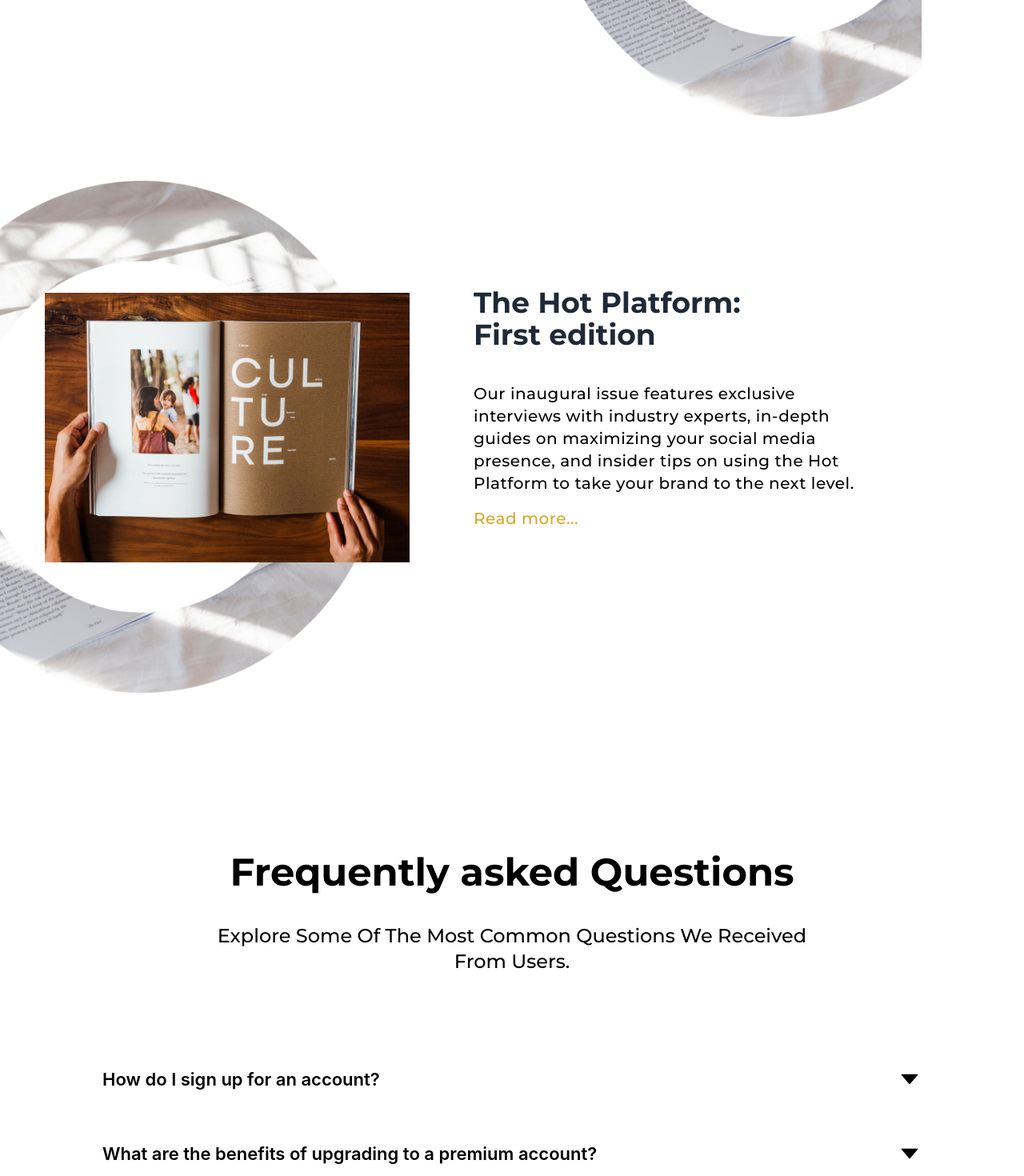
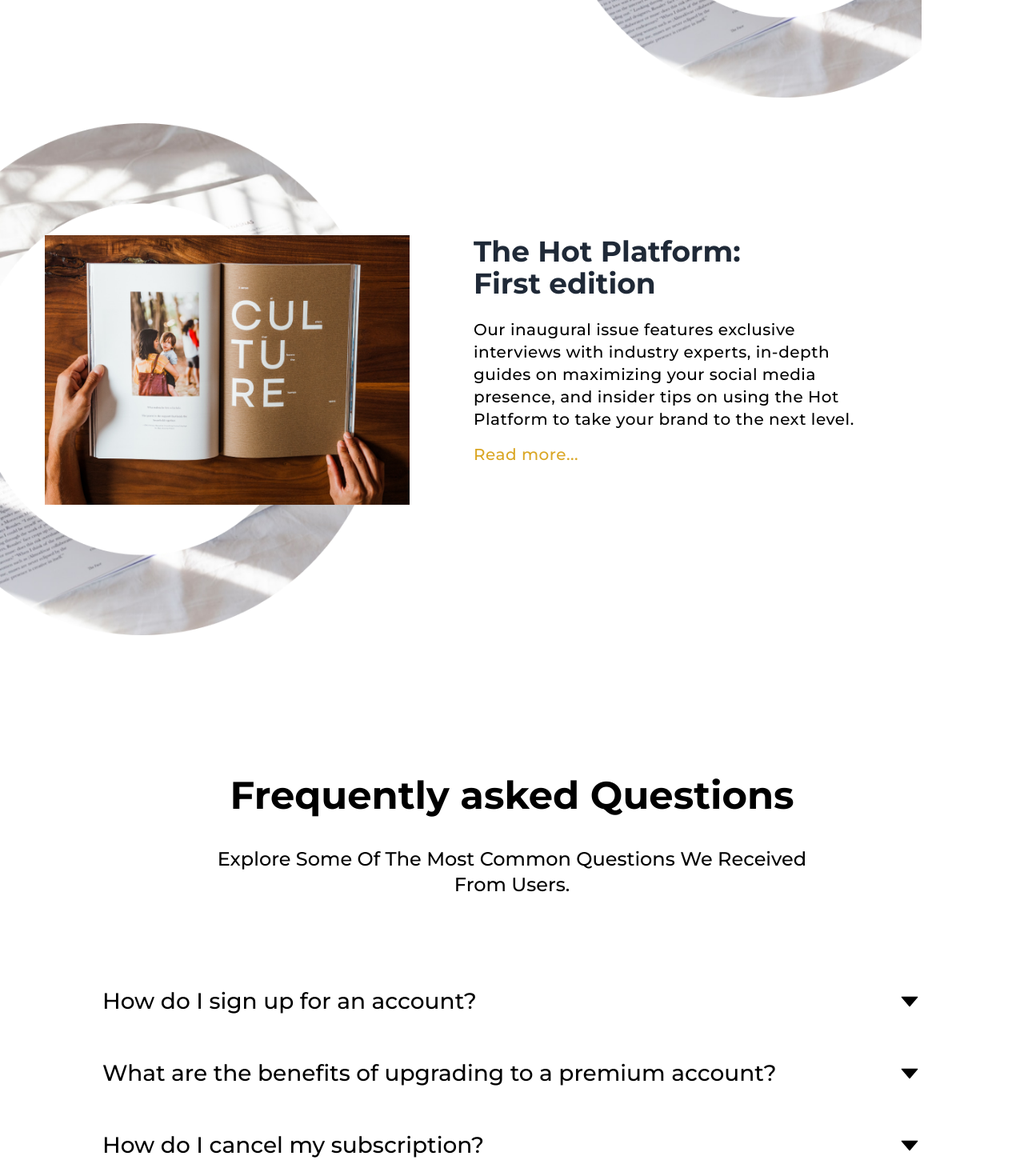
Before and after one commit to Yared-betsega/landing-page, a React (Create React App) app: page / in a window 1280 px wide. Shown: the part 6400-7870 px from the top of the page at 80% size. Built offline with nearby package versions, Linux system fonts and the light colour scheme.

Commit message:
update some component overlaps

```diff
--- a/src/components/FAQ/Question.jsx
+++ b/src/components/FAQ/Question.jsx
@@ -3,12 +3,12 @@
 import { AiFillCaretDown, AiFillCaretUp } from "react-icons/ai";
 export default function Question({ open, toggle, title, desc }) {
   return (
-    <div className="pt-[10px]">
+    <div className="pt-[10px] font-Montserrat">
       <div
-        className="bg-white py-[25px] px-32 flex justify-between items-center cursor-pointer"
+        className="bg-white py-[25px] px-10 md:px-32 flex justify-between items-start cursor-pointer"
         onClick={toggle}
       >
-        <p className="text-[22px] font-semibold">{title}</p>
+        <p className="text-xl text-start md:text-[28px]  font-medium">{title}</p>
         <div className="text-[30px]">
           {open ? (
             <AiFillCaretUp></AiFillCaretUp>
--- a/src/components/Image/image.jsx
+++ b/src/components/Image/image.jsx
@@ -11,7 +11,7 @@
       <div className="absolute  w-auto mx-10  md:mx-28 xl:mx-60 mt-40  object-cover object-right">
         <div className="flex flex-col font-Montserrat">
           <h1
-            className="tracking-wide text-xl sm:text-2xl md:text-3xl xl:text-5xl leading-loose sm:leading-normal md:leading-normal xl:leading-normal capitalize text-white font-semibold"
+            className="tracking-wide text-3xl sm:text-4xl xl:text-5xl leading-normal sm:leading-normal md:leading-normal xl:leading-normal capitalize text-white font-semibold"
           >
             empowering undeserved market with digital skill and career
             opportunity{" "}
--- a/src/components/magazine/MagazineCard.jsx
+++ b/src/components/magazine/MagazineCard.jsx
@@ -3,7 +3,7 @@
 export default function MagazineCard({ swap, image, title, description, url }) {
   return (
     <section class="bg-white font-Montserrat">
-      <div class="container  py-10 mx-auto">
+      <div class="container  py-4 mx-auto">
         <div class=" lg:flex lg:items-center">
           <img
             class={`${
@@ -13,12 +13,12 @@
             alt="The social account"
           ></img>
 
-          <div class="mt-8 lg:w-1/2 lg:px-20 lg:mt-0 text-start">
-            <h1 class="text-2xl font-semibold text-gray-800 lg:text-4xl lg:w-96 my-10">
+          <div class="mt-8 px-8 lg:w-1/2 lg:px-20 lg:mt-0 text-start">
+            <h1 class="text-2xl font-semibold text-gray-800 lg:text-4xl lg:w-96 mt-10">
               {title}
             </h1>
 
-            <p class="max-w-lg mt-6 my-4 text-xl tracking-wide">
+            <p class="max-w-lg mt-6 my-4 text-base md:text-xl tracking-wide">
               {description}
             </p>
             <div className="flex mb-28">
--- a/src/components/testimonial/Testimonial.jsx
+++ b/src/components/testimonial/Testimonial.jsx
@@ -13,7 +13,7 @@
         <div className="w-full">
           <section className="bg-white ">
             <div className="container px-6 py-10 mx-auto">
-              <div className="flex items-center max-w-6xl mx-auto ">
+              <div className="flex items-center  mx-auto ">
                 <button
                   title="left arrow"
                   className="hidden p-3 text-gray-800 bg-gray-100 transition-colors duration-300  rounded-full rtl:-scale-x-100  lg:block hover:bg-gray-100"
@@ -61,12 +61,11 @@
             </button>
           </div>
           <div class="mt-8 lg:w-full lg:px-6 lg:mt-0 text-start">
-
             <h1 class="text-2xl font-semibold text-gray-800 lg:text-4xl lg:w-full my-10">
               What our client say about us
             </h1>
 
-            <p class="max-w-lg mt-6 my-10 text-xl tracking-wide">
+            <p class=" mt-6 my-10 text-xl tracking-wide">
               Lorem Ipsum has been the industry's standard dummy text ever since
               the 1500s..
             </p>
@@ -74,7 +73,7 @@
               <a
                 href="#"
                 style={{ textAlign: "end" }}
-                className="px-14 py-2 ml-5 font-semibold text-xl tracking-wide text-white  transition-colors duration-300 transform bg-[#DAA624] rounded-xl hover:bg-blue-500 focus:outline-none focus:ring focus:ring-blue-300 focus:ring-opacity-80"
+                className="px-14 py-2  font-semibold text-xl tracking-wide text-white  transition-colors duration-300 transform bg-[#DAA624] rounded-xl hover:bg-blue-500 focus:outline-none focus:ring focus:ring-blue-300 focus:ring-opacity-80"
               >
                 learn more
               </a>
```
Lines whose indentation alone changed are shown as unchanged.
